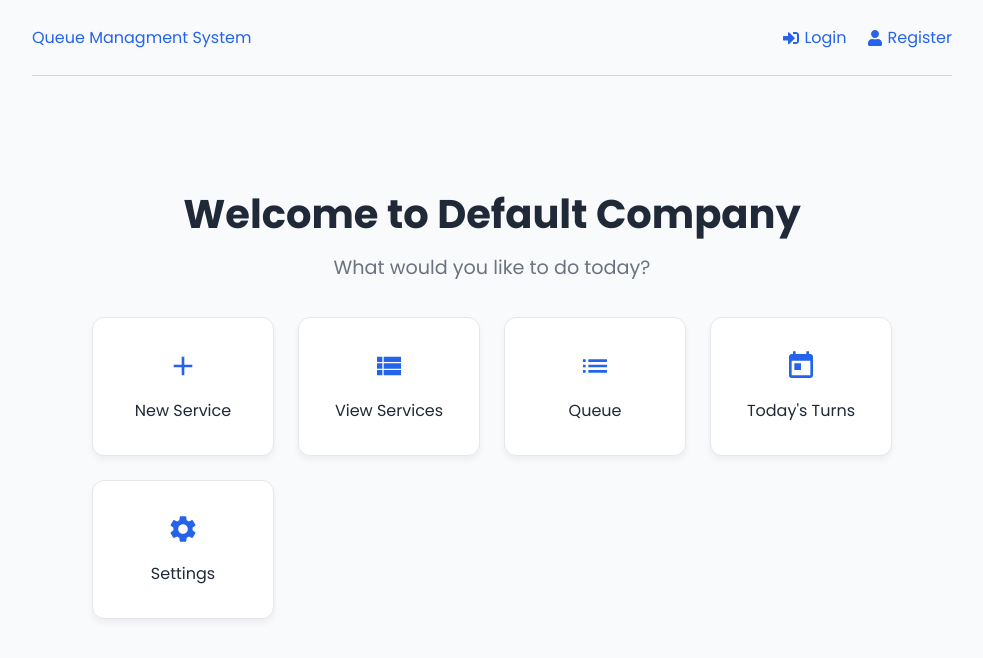
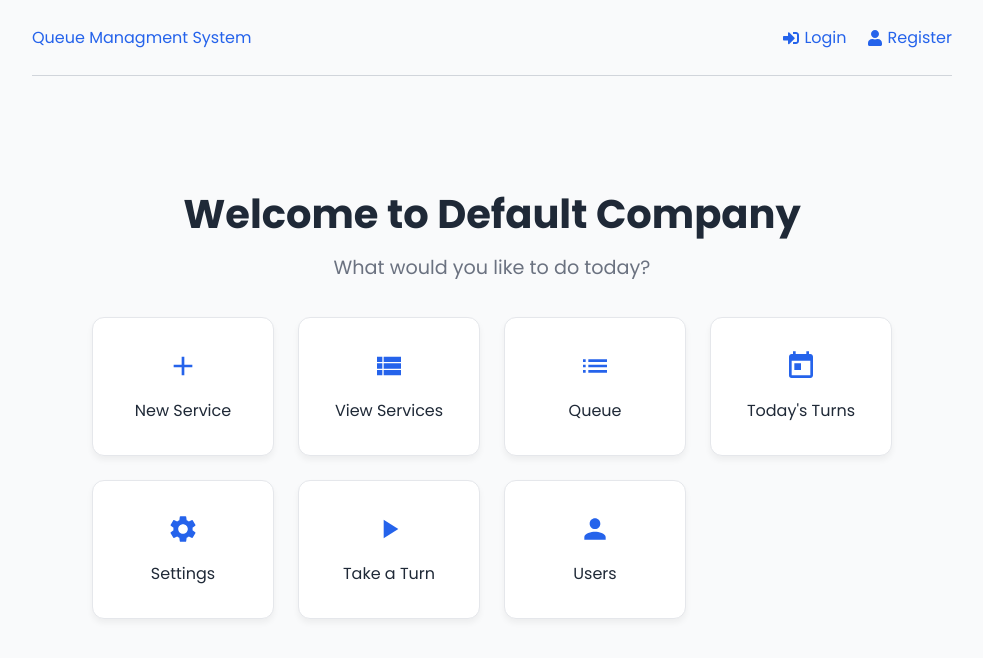
Before and after one commit to manny1918/q-in, a React (Vite) app in the folder frontend/: page / in a window 1280 px wide. Shown: the top 658 px of the page, without its empty margins (148-1131 px from the left). Built offline with nearby package versions, Linux system fonts and the light colour scheme.

Commit message:
Add more cards to the Home page

```diff
--- a/frontend/src/pages/Home.jsx
+++ b/frontend/src/pages/Home.jsx
@@ -1,5 +1,13 @@
 import { Link } from "react-router-dom";
-import { MdAdd, MdList, MdToday, MdSettings, MdViewList } from "react-icons/md";
+import {
+  MdAdd,
+  MdList,
+  MdToday,
+  MdSettings,
+  MdViewList,
+  MdPerson,
+  MdPlayArrow,
+} from "react-icons/md";
 
 const company = import.meta.env.VITE_COMPANY_NAME || "Default Company";
 
@@ -30,6 +38,16 @@ export default function Home() {
       icon: <MdSettings className="icon" />,
       link: "/settings",
     },
+    {
+      label: "Take a Turn",
+      icon: <MdPlayArrow className="icon" />,
+      link: "/take-turn",
+    },
+    {
+      label: "Users",
+      icon: <MdPerson className="icon" />,
+      link: "/users",
+    },
   ];
 
   return (
@@ -48,21 +66,3 @@ export default function Home() {
     </section>
   );
 }
-
-// import { Link } from "react-router-dom";
-// import {MdAdd, MdAllInclusive} from 'react-icons/md'
-// const company = import.meta.env.VITE_COMPANY_NAME || 'DEFAULT COMPANY';
-
-// export default function Home() {
-
-//     return (
-//                 <>
-//             <section className="heading">
-//                 <h1>What do you need help with?</h1>
-//                 <p>Please choose one of the options below</p>
-//             </section>
-//             <Link to='/new-service' className="btn btn-reverse btn-block"><MdAdd/>Create new service</Link>
-//             <Link to='/services' className="btn btn-block"><MdAllInclusive/>View services</Link>
-//         </>
-//     )
-// }
```
Also changed, not shown: frontend/src/pages/Queue.jsx (added).
